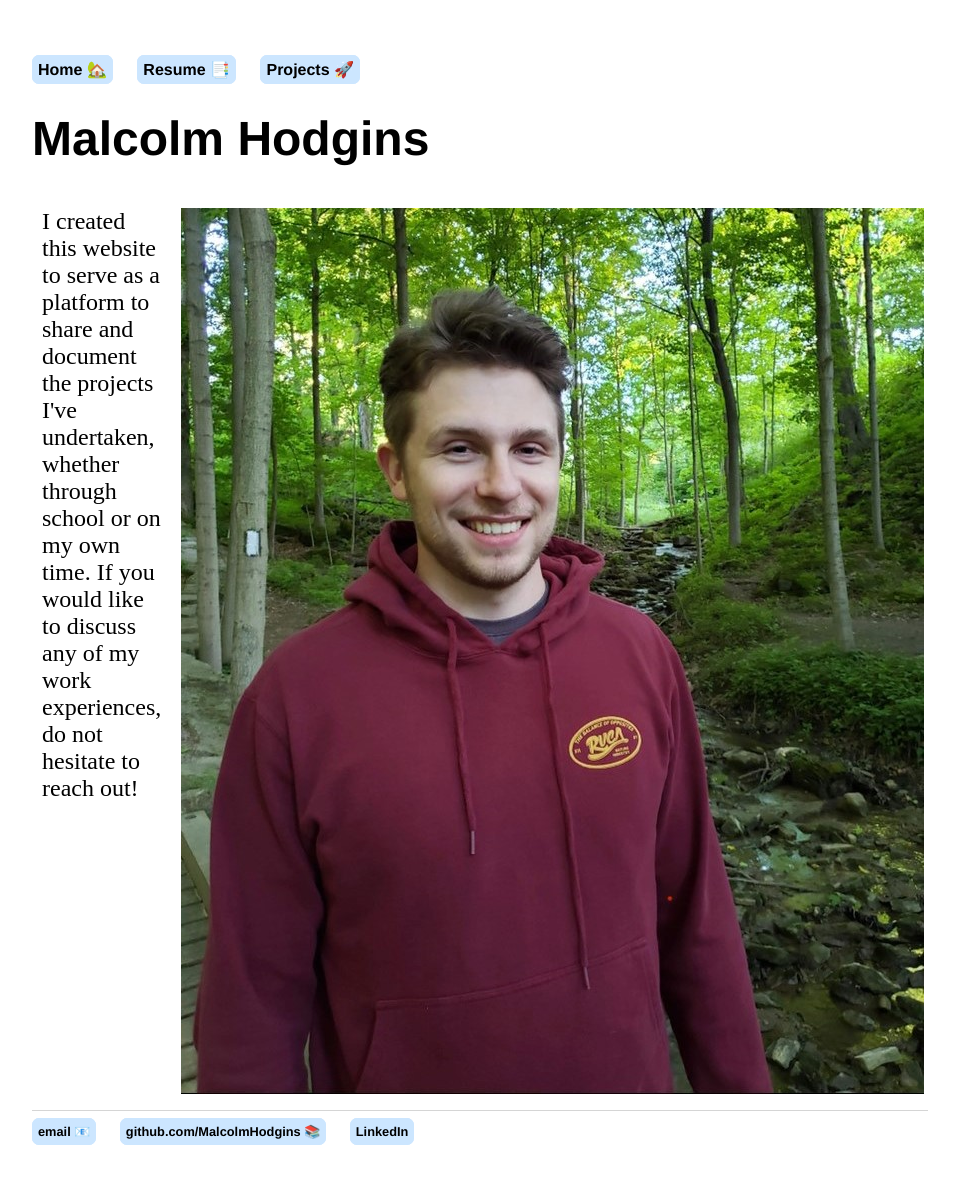
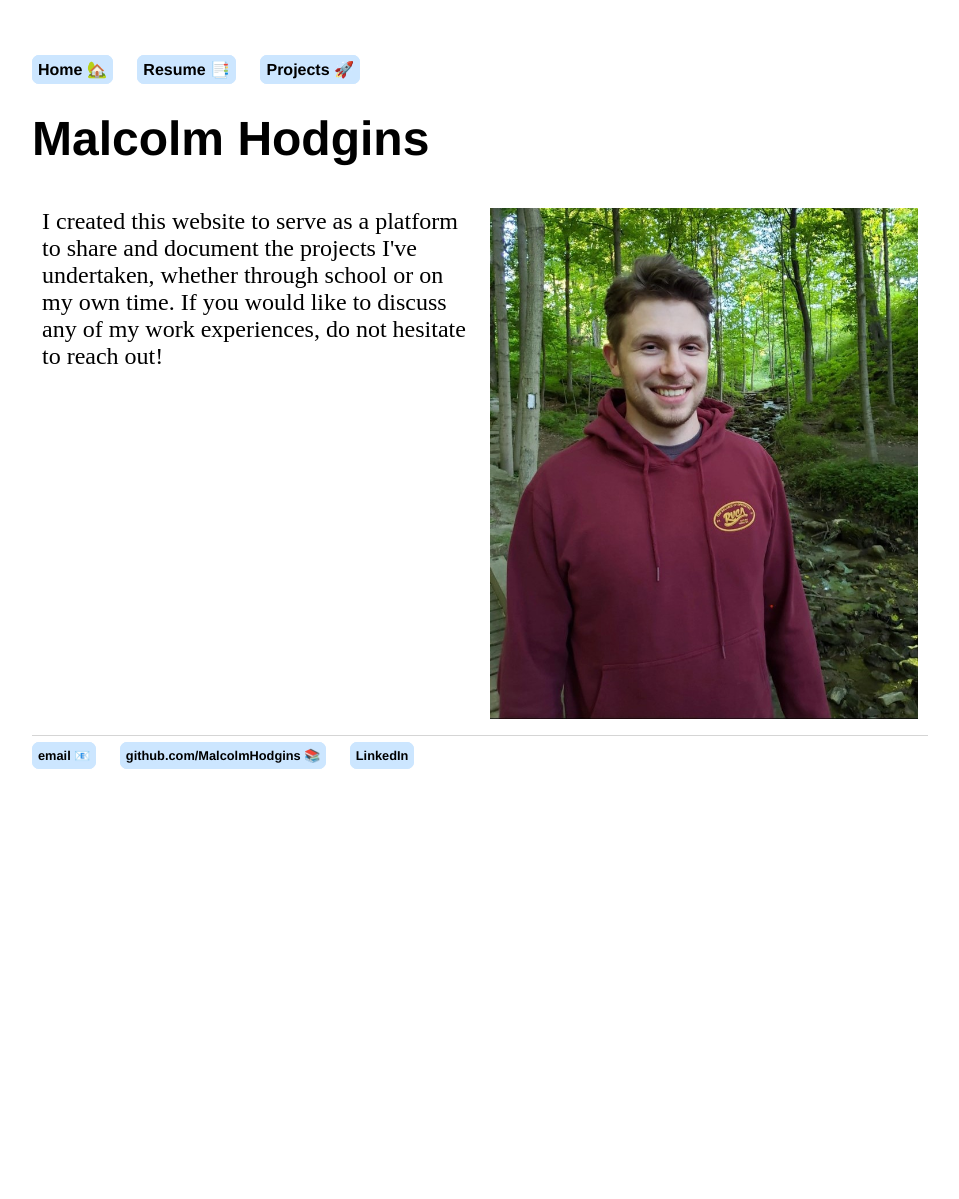
Before and after one commit to MalcolmHodgins/MalcolmHodgins.github.io, a Jekyll site: the page built from index.html, in a window 1280 px wide. Shown: the whole page, without its empty margins (160-1119 px from the left). Built offline with Jekyll 4.4.1, drawn with Linux system fonts in a browser that asks for light colours; after the commit the page ends 900 px from its top, so only the background shows below that.

Commit message:
making image size responsive

```diff
--- a/css/main.css
+++ b/css/main.css
@@ -31,6 +31,11 @@ nav ul li, footer ul li {
   margin: 10px;
   text-align: left;
   font-size: 1.5em;
+}
+
+.flex-container-home-intro > div > img{
+  max-width: 100%;
+  height: auto;
 }
 
 a {
```
